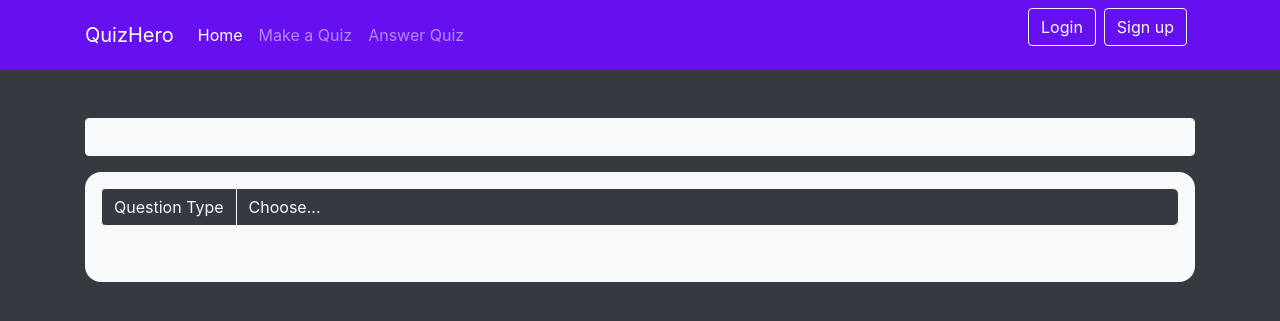
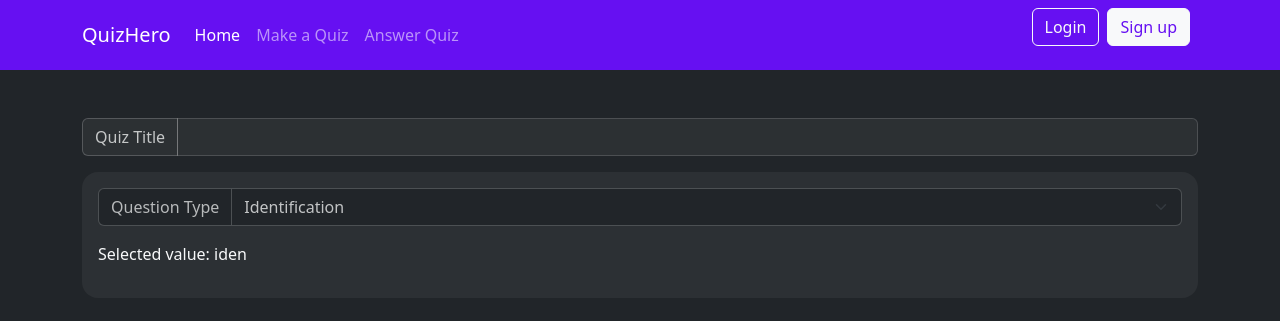
Before and after one commit to bakaraw/QuizWebsite, a PHP site: page /createQuiz.php in a window 1280 px wide. Shown: the top 321 px of the page. Run offline with PHP 8.4, Linux system fonts and the light colour scheme.

Commit message:
login and sign up added(not finished)

```diff
--- a/assets/php/head.inc.php
+++ b/assets/php/head.inc.php
@@ -8,12 +8,12 @@
     <title>Quizify</title>
 
 
-     <!-- Bootstrap CSS -->
-     <link href="https://stackpath.bootstrapcdn.com/bootstrap/4.3.1/css/bootstrap.min.css" rel="stylesheet">
+    <!-- Bootstrap CSS -->
+    <!-- <link href="https://stackpath.bootstrapcdn.com/bootstrap/4.3.1/css/bootstrap.min.css" rel="stylesheet"> -->
     <!-- jQuery -->
-    <script src="https://ajax.googleapis.com/ajax/libs/jquery/3.3.1/jquery.min.js"></script>
+    <!-- <script src="https://ajax.googleapis.com/ajax/libs/jquery/3.3.1/jquery.min.js"></script> -->
     <!-- Bootstrap JS -->
-    <script src="https://stackpath.bootstrapcdn.com/bootstrap/4.3.1/js/bootstrap.min.js"></script>
+    <!-- <script src="https://stackpath.bootstrapcdn.com/bootstrap/4.3.1/js/bootstrap.min.js"></script> -->
     <!-- Font Awesome -->
     <link href="https://cdnjs.cloudflare.com/ajax/libs/font-awesome/5.15.1/css/all.min.css" rel="stylesheet">
 </head>
--- a/assets/php/navbar.inc.php
+++ b/assets/php/navbar.inc.php
@@ -31,7 +31,7 @@
 <form action="signup.php" method="post" class="d-flex" role="search">
     <?php include('assets/php/modalSignup.inc.php'); ?>
 
-    <button class="btn btn-outline-light me-2" type="button" data-bs-toggle="modal" data-bs-target="#modalSignup">Sign up</button>
+    <button class="btn btn-light me-2" type="button" data-bs-toggle="modal" data-bs-target="#modalSignup">Sign up</button>
 </form>
 
 
--- a/createQuiz.php
+++ b/createQuiz.php
@@ -17,14 +17,13 @@
             <div class="input-group mb-3">
                 <label class="input-group-text bg-dark text-light border-light" style="--bs-border-opacity: .2; --bs-text-opacity: .70;">Question Type</label>
                 <select onchange="updateLabel()" class="form-select bg-dark text-light border-light" id="questiontype" style="--bs-border-opacity: .2;  --bs-text-opacity: .75; width:10rem;" name="questiontype">
-                    <option selected>Choose...</option>
-                    <option value="iden">Identification</option>
+                    <option seelected value="iden">Identification</option>
                     <option value="mcq">Multiple Choice Question</option>
                     <option value="tof">True or False</option>
                 </select>
             </div>
             <div>
-                <label class="  text-light" id="questiontype_label"></label>
+                <label class="  text-light" id="questiontype_label">Selected value: iden</label>
             </div>
         </form>
     </div>
```
Also changed, not shown: login.php (line endings or trailing spaces).
